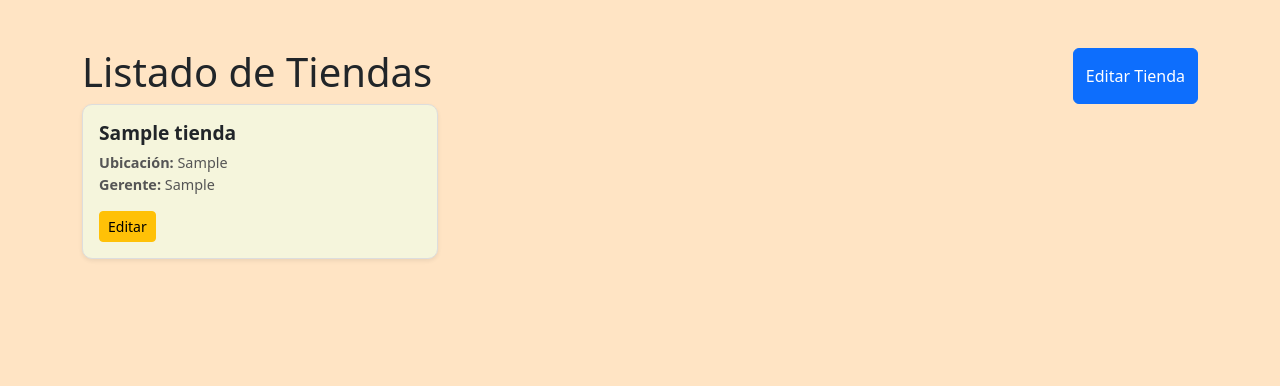
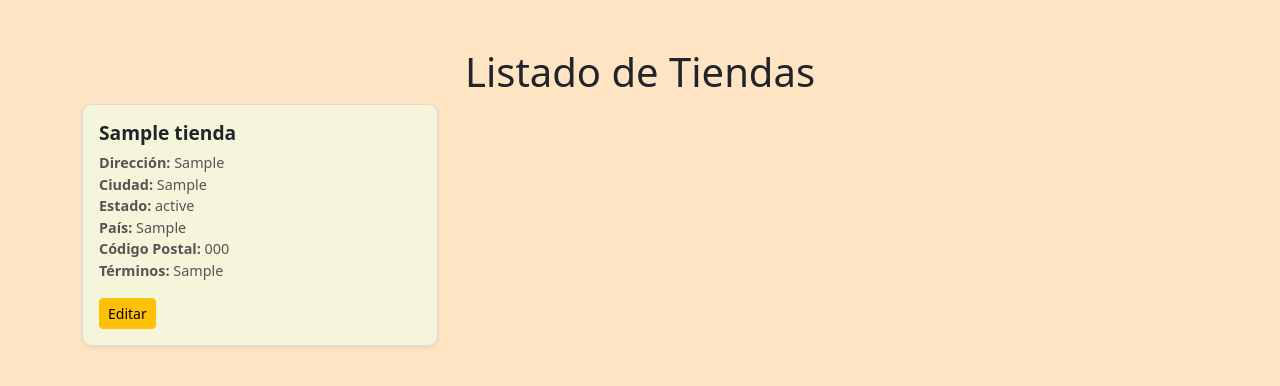
Before and after one commit to JaimeAntonioCasanova/FinalProgWeb, a PHP site: page /pages/list_stores.php in a window 1280 px wide. Shown: the top 386 px of the page. Run offline with PHP 8.4, Linux system fonts and the light colour scheme; tables that the repository leaves empty or names only in its code hold one stand-in row (values such as "Sample post").

Commit message:
Funciones de tiendas tenian una estructura erronea de la tabla, se han actualizado.

```diff
--- a/js/list_stores.js
+++ b/js/list_stores.js
@@ -18,12 +18,26 @@ document.addEventListener("DOMContentLoaded", function () {
                 col.innerHTML = `
                     <div class="card shadow-sm h-100">
                         <div class="card-body">
-                            <h5 class="card-title">${store.nombre}</h5>
+                            <h5 class="card-title">${store.nombre_tienda}</h5>
                             <p class="card-text">
-                                <strong>Ubicación:</strong> ${store.ubicacion} <br>
-                                <strong>Gerente:</strong> ${store.gerente}
+                                <strong>Dirección:</strong> ${store.direcc_tienda} <br>
+                                <strong>Ciudad:</strong> ${store.ciudad} <br>
+                                <strong>Estado:</strong> ${store.estado} <br>
+                                <strong>País:</strong> ${store.pais} <br>
+                                <strong>Código Postal:</strong> ${store.cod_postal} <br>
+                                <strong>Términos:</strong> ${store.terminos}
                             </p>
-                            <button class="btn btn-warning btn-sm edit-btn" data-bs-toggle="modal" data-bs-target="#editStoreModal" data-store-id="${store.id}" data-store-name="${store.nombre}" data-store-location="${store.ubicacion}" data-store-manager="${store.gerente}">Editar</button>
+                            <button class="btn btn-warning btn-sm edit-btn" data-bs-toggle="modal" data-bs-target="#editStoreModal"
+                                data-id-tienda="${store.id_tienda}"
+                                data-nombre-tienda="${store.nombre_tienda}"
+                                data-direcc-tienda="${store.direcc_tienda}"
+                                data-ciudad="${store.ciudad}"
+                                data-estado="${store.estado}"
+                                data-pais="${store.pais}"
+                                data-cod-postal="${store.cod_postal}"
+                                data-terminos="${store.terminos}">
+                                Editar
+                            </button>
                         </div>
                     </div>
                 `;
@@ -33,10 +47,14 @@ document.addEventListener("DOMContentLoaded", function () {
             // Llenar el formulario del modal con los datos de la tienda
             document.querySelectorAll('.edit-btn').forEach(button => {
                 button.addEventListener('click', function () {
-                    document.getElementById('edit-store-id').value = this.getAttribute('data-store-id');
-                    document.getElementById('edit-store-name').value = this.getAttribute('data-store-name');
-                    document.getElementById('edit-store-location').value = this.getAttribute('data-store-location');
-                    document.getElementById('edit-store-manager').value = this.getAttribute('data-store-manager');
+                    document.getElementById('edit-store-id').value = this.getAttribute('data-id-tienda');
+                    document.getElementById('edit-store-name').value = this.getAttribute('data-nombre-tienda');
+                    document.getElementById('edit-store-address').value = this.getAttribute('data-direcc-tienda');
+                    document.getElementById('edit-store-city').value = this.getAttribute('data-ciudad');
+                    document.getElementById('edit-store-state').value = this.getAttribute('data-estado');
+                    document.getElementById('edit-store-country').value = this.getAttribute('data-pais');
+                    document.getElementById('edit-store-zip').value = this.getAttribute('data-cod-postal');
+                    document.getElementById('edit-store-terms').value = this.getAttribute('data-terminos');
                 });
             });
         })
@@ -59,7 +77,7 @@ document.addEventListener("DOMContentLoaded", function () {
         .then(data => {
             if (data.success) {
                 alert('Tienda actualizada correctamente');
-                window.location.reload(); // Recarga la página para mostrar los cambios
+                window.location.reload(); // Recargar la página para mostrar los cambios
             } else {
                 alert('Error al actualizar la tienda');
             }
--- a/pages/list_stores.php
+++ b/pages/list_stores.php
@@ -6,17 +6,12 @@
     <title>Listado de Tiendas</title>
     <!-- Bootstrap CSS -->
     <link href="https://cdn.jsdelivr.net/npm/bootstrap@5.3.2/dist/css/bootstrap.min.css" rel="stylesheet">
-    <!-- Estilos específicos para list_stores -->
+    <!-- Estilos específicos -->
     <link href="../css/list_stores.css" rel="stylesheet">
 </head>
 <body>
     <div class="container my-5">
-        <!-- Botón para abrir el formulario de edición -->
-        <div class="d-flex justify-content-between">
-            <h1 class="text-center">Listado de Tiendas</h1>
-            <button class="btn btn-primary" data-bs-toggle="modal" data-bs-target="#editStoreModal">Editar Tienda</button>
-        </div>
-
+        <h1 class="text-center">Listado de Tiendas</h1>
         <div id="store-list" class="row">
             <!-- Aquí se insertarán las tiendas dinámicamente -->
         </div>
@@ -33,18 +28,37 @@
                 <div class="modal-body">
                     <form id="edit-store-form">
                         <div class="mb-3">
-                            <label for="edit-store-name" class="form-label">Nombre</label>
-                            <input type="text" class="form-control" id="edit-store-name" name="store_name" required>
+                            <label for="edit-store-id" class="form-label">ID Tienda</label>
+                            <input type="text" class="form-control" id="edit-store-id" name="id_tienda" readonly>
                         </div>
                         <div class="mb-3">
-                            <label for="edit-store-location" class="form-label">Ubicación</label>
-                            <input type="text" class="form-control" id="edit-store-location" name="store_location" required>
+                            <label for="edit-store-name" class="form-label">Nombre</label>
+                            <input type="text" class="form-control" id="edit-store-name" name="nombre_tienda" required>
                         </div>
                         <div class="mb-3">
-                            <label for="edit-store-manager" class="form-label">Gerente</label>
-                            <input type="text" class="form-control" id="edit-store-manager" name="store_manager" required>
+                            <label for="edit-store-address" class="form-label">Dirección</label>
+                            <input type="text" class="form-control" id="edit-store-address" name="direcc_tienda" required>
                         </div>
-                        <input type="hidden" id="edit-store-id" name="store_id">
+                        <div class="mb-3">
+                            <label for="edit-store-city" class="form-label">Ciudad</label>
+                            <input type="text" class="form-control" id="edit-store-city" name="ciudad" required>
+                        </div>
+                        <div class="mb-3">
+                            <label for="edit-store-state" class="form-label">Estado</label>
+                            <input type="text" class="form-control" id="edit-store-state" name="estado" required>
+                        </div>
+                        <div class="mb-3">
+                            <label for="edit-store-country" class="form-label">País</label>
+                            <input type="text" class="form-control" id="edit-store-country" name="pais" required>
+                        </div>
+                        <div class="mb-3">
+                            <label for="edit-store-zip" class="form-label">Código Postal</label>
+                            <input type="text" class="form-control" id="edit-store-zip" name="cod_postal" required>
+                        </div>
+                        <div class="mb-3">
+                            <label for="edit-store-terms" class="form-label">Términos</label>
+                            <input type="text" class="form-control" id="edit-store-terms" name="terminos" required>
+                        </div>
                         <button type="submit" class="btn btn-primary">Actualizar</button>
                     </form>
                 </div>
@@ -54,7 +68,7 @@
 
     <!-- Bootstrap JS -->
     <script src="https://cdn.jsdelivr.net/npm/bootstrap@5.3.2/dist/js/bootstrap.bundle.min.js"></script>
-    <!-- Script específico para list_stores -->
+    <!-- Script específico -->
     <script src="../js/list_stores.js"></script>
 </body>
 </html>
--- a/php/fetch_stores.php
+++ b/php/fetch_stores.php
@@ -3,7 +3,7 @@ require_once 'connection.php';
 
 try {
     // Consulta para obtener las tiendas
-    $sql = "SELECT id, nombre, ubicacion, gerente FROM tiendas";
+    $sql = "SELECT id_tienda, nombre_tienda, direcc_tienda, ciudad, estado, pais, cod_postal, terminos FROM tiendas";
     $stmt = $pdo->query($sql);
     $stores = $stmt->fetchAll(PDO::FETCH_ASSOC);
 
```
Also changed, not shown: php/edit_store.php (+17 -9 lines).
